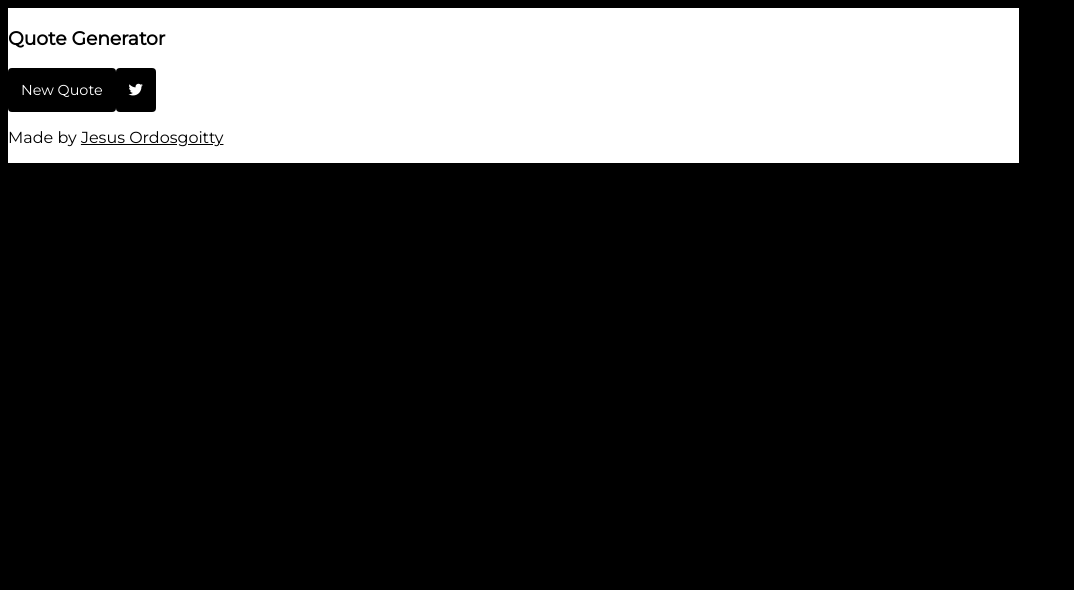
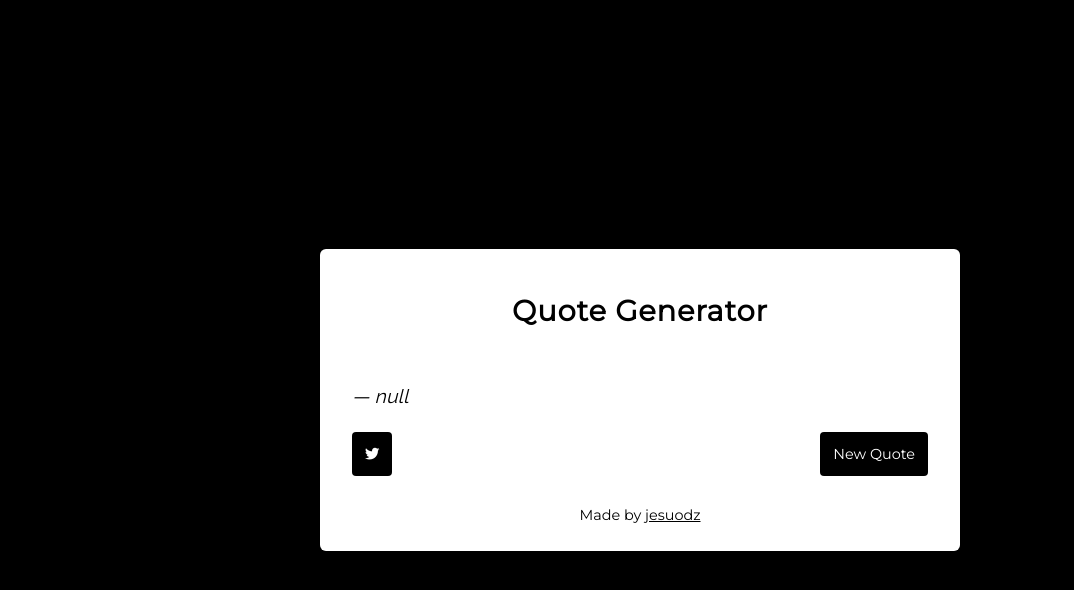
Before and after one commit to jesuodz/quote-generator, a website: page index.html in a window 1280 px wide. Shown: the whole page, without its empty margins (0-1074 px from the left). Drawn offline with nearby package versions, Linux system fonts and the light colour scheme; no server answers.

Commit message:
Major changes in UI

```diff
--- a/index.html
+++ b/index.html
@@ -13,7 +13,9 @@
 </head>
 <body>
     <section class="wrapper">
-        <section id="quote-box"></section>
+        <section class="outer-quote-box">
+            <id id="quote-box"></id>
+        </section>
     </section>
     <script src="./src/js/app.js"></script>
 </body>
--- a/src/css/main.css
+++ b/src/css/main.css
@@ -1,23 +1,68 @@
+html, body {
+    height: 100%;
+}
+
 body {
     font-family: 'Montserrat', sans-serif;
     background-color: #000;
+    margin: 0;
 }
 
 .wrapper {
+    height: 100%;
     display: flex;
-    flex-direction: column;
-    flex-wrap: nowrap;
     justify-content: center;
-    width: 100%;
+    align-items: center;
+    padding: 0;
+    margin: 0;
+}
+.outer-quote-box {
     background-color: #fff;
+    border-radius: 6px;
+    padding: 1em;
 }
 
-.quote-box .text,
-.quote-box .author {
+/*
+    HEADER AND FOOTER
+*/
+.attr,
+.header .title-header {
+    text-align: center;
+}
+.header .title-header {
+    font-size: 1.5em;
+}
+.footer {
+    display: block;
+    clear: both;
+}
+.footer .attr {
+    font-size: 0.8em;
+}
+.footer {
+    margin-bottom: -1.2em;
+    padding-top: 1em;
+}
+
+/*
+    APP
+*/
+.text,
+.author {
     font-family: 'Raleway', sans-serif;
     font-size: 1em;
+    letter-spacing: 0.1px;
+    display: block;
+}
+.author {
+    margin-top: 0.7em;
+    margin-bottom: 1.3em;
+    font-style: italic;
 }
 
+/*
+    BUTTONS
+*/
 .new-quote-btn,
 .twitter-btn {
     font-family: 'Montserrat', sans-serif;
@@ -32,7 +77,6 @@ body {
     cursor: pointer;
     opacity: 1;
 }
-
 .new-quote-btn:hover,
 .twitter-btn:hover {
     opacity: 0.7;
@@ -43,9 +87,65 @@ body {
 body {
     transition: 0.8s ease;
 }
-
-@media only screen and (min-device-width: 480px) {
-    .wrapper {
+.twitter-btn {
+    float: left;
+}
+.new-quote-btn{
+    float: right;
+}
+/*
+    RESPONSIVE TAGS
+*/
+@media screen and (min-width: 480px) {
+    .outer-quote-box {
+        padding: 1.5em;
         width: 80%;
     }
+    .header {
+        padding-bottom: 0.8em;
+        margin-top: -0.8em;
+    }
 }
+@media screen and (min-width: 660px) {
+    .outer-quote-box {
+        padding: 1.8em 2em 1.8em 2em;
+        width: 80%;
+    }
+    .footer .attr {
+        font-size: 0.9em;
+    }
+    .text,
+    .author {
+        font-size: 1.2em;
+        letter-spacing: 0.2px;
+    }
+}
+@media screen and (min-width: 840px) {
+    .outer-quote-box {
+        width: 65%;
+    }
+    .header .title-header {
+        font-size: 1.6em;
+        letter-spacing: 1px;
+    }
+}
+@media screen and (min-width: 1020px) {
+    .outer-quote-box {
+        padding: 2em;
+        width: 50%;
+    }
+    .header {
+        padding-bottom: 0.9em;
+        margin-top: -1.0em;
+    }
+    .header .title-header {
+        font-size: 1.8em;
+        letter-spacing: 0.9px;
+    }
+}
+
+@media screen and (min-width: 1020px) {
+    .outer-quote-box {
+        width: 45%;
+    }
+}
--- a/src/js/app.js
+++ b/src/js/app.js
@@ -10,7 +10,7 @@ class App extends React.Component {
             author: null,
             title: 'Quote Generator',
             attr: 'Made by ',
-            name: 'Jesus Ordosgoitty',
+            name: 'jesuodz',
             color : {
                 color: 'black'
             },
@@ -57,13 +57,12 @@ class App extends React.Component {
     }
 
     randomColor() {
-        let colors = ['#01579b', '#b0bec5', '#283593', '#757575', '#3e2723', '#795548', '#ff7043', '#bf360c',
-                        '#ff6d00', '#ff9800', '#ffa000', '#ffc400', '#ffd600', '#ffeb3b', '#cddc39', '#006064',
-                        '#8bc34a', '#64dd17', '#43a047', '#f50057', '#00897b', '#00bfa5', '#4dd0e1', '#00e5ff',
-                        '#455a64', '#9c27b0', '#448aff', '#1976d2', '#212121', '#5c6bc0', '#4527a0', '#6200ea',
-                        '#e040fb', '#00b0ff', '#ad1457', '#00c853', '#c62828', '#ef5350', '#263238', '#9e9d24'];
+        let colors = ['#263238', '#212121', '#3e2723', '#bf360c', '#e65100',
+                    '#ff6f00', '#ffd600', '#827717', '#33691e', '#1b5e20',
+                    '#004d40', '#006064', '#01579b', '#0d47a1', '#1a237e',
+                    '#311b92', '#4a148c', '#880e4f', '#b71c1c', '#2962ff'];
 
-        let colorNum = Math.floor(Math.random() * 40);
+        let colorNum = Math.floor(Math.random() * 20);
         let randomColor = colors[colorNum];
 
         return randomColor;
@@ -83,19 +82,19 @@ class App extends React.Component {
         document.querySelector('body').style.backgroundColor = this.state.color['color'];
         return ([
             // Render header
-            e('header', {key: 'header', className: 'title-header'},
-                e('h1', {key: 'title', className: 'title'}, this.state.title)
+            e('header', {key: 'header', className: 'header'},
+                e('h1', {key: 'title', className: 'title-header'}, this.state.title)
             ),
 
             e('span', {key: 'quote', className: 'text'}, this.state.text),
-            e('span', {key: 'author', className: 'author'}, this.state.author),
+            e('span', {key: 'author', className: 'author'}, "— " + this.state.author),
             e('button', {key: 'new-quote', className: 'new-quote-btn', onClick: this.newQuote.bind(this), style: this.state.backgroundColor}, 'New Quote'),
             e('a', {key: 'tweet-quote', className: 'twitter-btn', title: 'Tweet this quote', onClick: this.tweetQuote.bind(this), style: this.state.backgroundColor},
                 e('i', {key: 'icon', className: 'fab fa-twitter'}, null)
             ),
 
             // Render footer
-            e('footer', {key: 'footer'},[
+            e('footer', {key: 'footer', className: 'footer'},[
                 e('p', {key:'attr', className:'attr' }, [
                     this.state.attr,
                     e('a', {key: 'link', href:"https://jesuodz.me", target: '_blank', style: this.state.color}, this.state.name)
```
